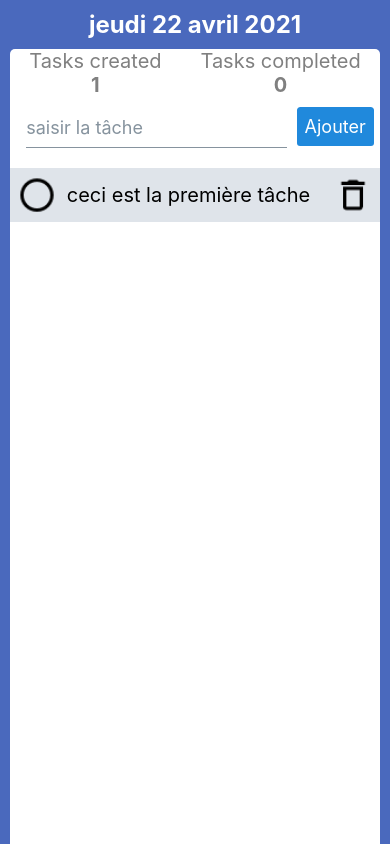
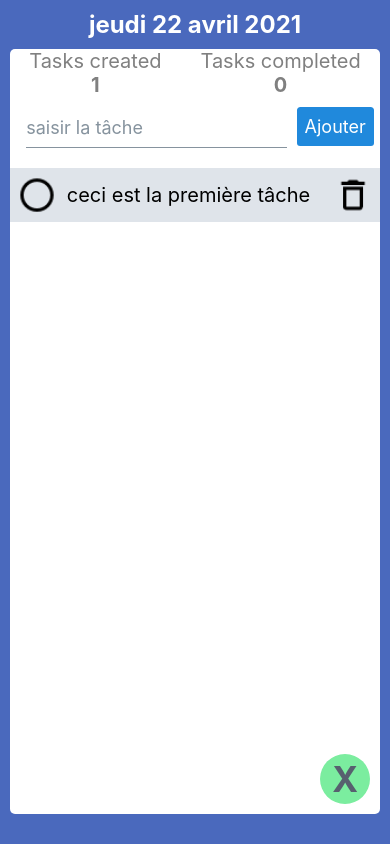
Before and after one commit to sweezup/the-todo-List, a React Native app: screen / in a window 390 px wide. Built offline with nearby package versions, Linux system fonts and the light colour scheme.

Commit message:
Add Task Button ok - conditionnal rendering exercice

```diff
--- a/App.js
+++ b/App.js
@@ -20,7 +20,6 @@ const styles = StyleSheet.create({
     backgroundColor: "#4a69bd",
     alignItems: "center",
     marginTop: Platform.OS === "android" ? 20 : 0,
-    color: "white",
   },
   txt: {
     color: "white",
--- /dev/null
+++ b/src/components/TaskEpic/AddTaskButton.js
@@ -0,0 +1,38 @@
+import React from "react";
+import { Text, View, StyleSheet, TouchableOpacity } from "react-native";
+
+const AddTaskButton = ({ toggleForm, isFormAvailable }) => {
+  return (
+    <TouchableOpacity style={styles.container} onPress={toggleForm}>
+      {/* rendu conditionnel : en focntion du flag isFormAvailable, on affiche un + ou une X  */}
+      {isFormAvailable ? (
+        <Text style={styles.txt}>X</Text>
+      ) : (
+        <Text style={styles.txt}>+</Text>
+      )}
+    </TouchableOpacity>
+  );
+};
+
+const styles = StyleSheet.create({
+  container: {
+    height: 50,
+    width: 50,
+    //alignItems: "center",
+    //borderWidth: 3,
+    borderRadius: 30,
+    position: "absolute",
+    right: 10,
+    bottom: 10,
+    backgroundColor: "#7bed9f",
+    justifyContent: "center",
+  },
+  txt: {
+    fontSize: 35,
+    fontWeight: "bold",
+    color: "#57606f",
+    textAlign: "center",
+  },
+});
+
+export default AddTaskButton;
--- a/src/components/TaskEpic/Counter.js
+++ b/src/components/TaskEpic/Counter.js
@@ -1,14 +1,16 @@
 import React from "react";
-import { Text, StyleSheet, View } from "react-native";
+import { Text, StyleSheet, View, TouchableOpacity } from "react-native";
 
 const Counter = ({ title, count }) => {
   return (
+    <TouchableOpacity>
       <View>
         <Text style={styles.txt}>{title}</Text>
         <Text style={[styles.txt, { fontWeight: "bold", textAlign: "center" }]}>
           {count}
         </Text>
       </View>
+    </TouchableOpacity>
   );
 };
 
--- a/src/components/TaskEpic/TasksContainer.js
+++ b/src/components/TaskEpic/TasksContainer.js
@@ -3,6 +3,7 @@ import { View, StyleSheet, Text } from "react-native";
 import CountersContainer from "./CountersContainer";
 import TaskForm from "./TaskForm";
 import TasksList from "./TasksList";
+import AddTaskButton from "./AddTaskButton";
 
 const TasksContainer = () => {
   // création et initialisation du tableau d'objets "tasks" (modifiable avec setTask)
@@ -75,17 +76,28 @@ const TasksContainer = () => {
     return count;
   };
 
+  const [isFormAvailable, setIsFormAvailable] = useState(true);
+
+  const toggleForm = () => {
+    setIsFormAvailable(!isFormAvailable);
+  };
+
   return (
     <View style={styles.container}>
       <CountersContainer
         nbTasks={tasks.length}
         nbTasksCompleted={nbTasksCompleted}
       />
-      <TaskForm onAddTask={onAddTask} />
+      {/* rendu conditionnel : en fonction du flag isFormAvailable, on affiche ou non le composant TaskForm */}
+      {isFormAvailable && <TaskForm onAddTask={onAddTask} />}
       <TasksList
         tasks={tasks}
         onChangeStatus={onChangeStatus}
         onDeleteTask={deleteTask}
+      />
+      <AddTaskButton
+        toggleForm={toggleForm}
+        isFormAvailable={isFormAvailable}
       />
     </View>
   );
@@ -95,8 +107,11 @@ const styles = StyleSheet.create({
   container: {
     backgroundColor: "#ffffff",
     borderRadius: 5,
-    height: "95%",
+    height: "90%",
     width: "95%",
+    position: "relative",
+    marginBottom: 30,
+    flex: 1,
   },
 });
 
```
Lines whose indentation alone changed are shown as unchanged.
